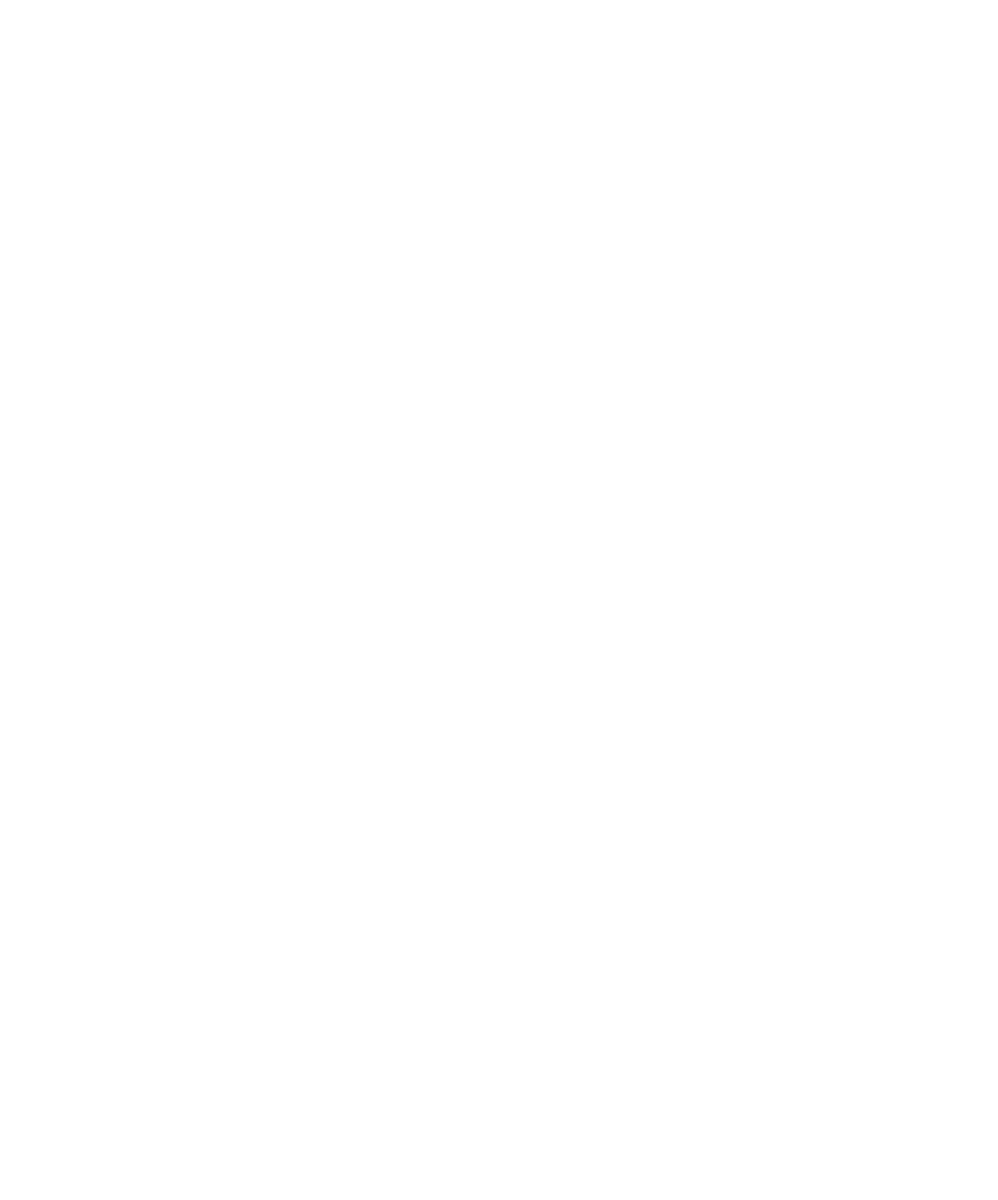
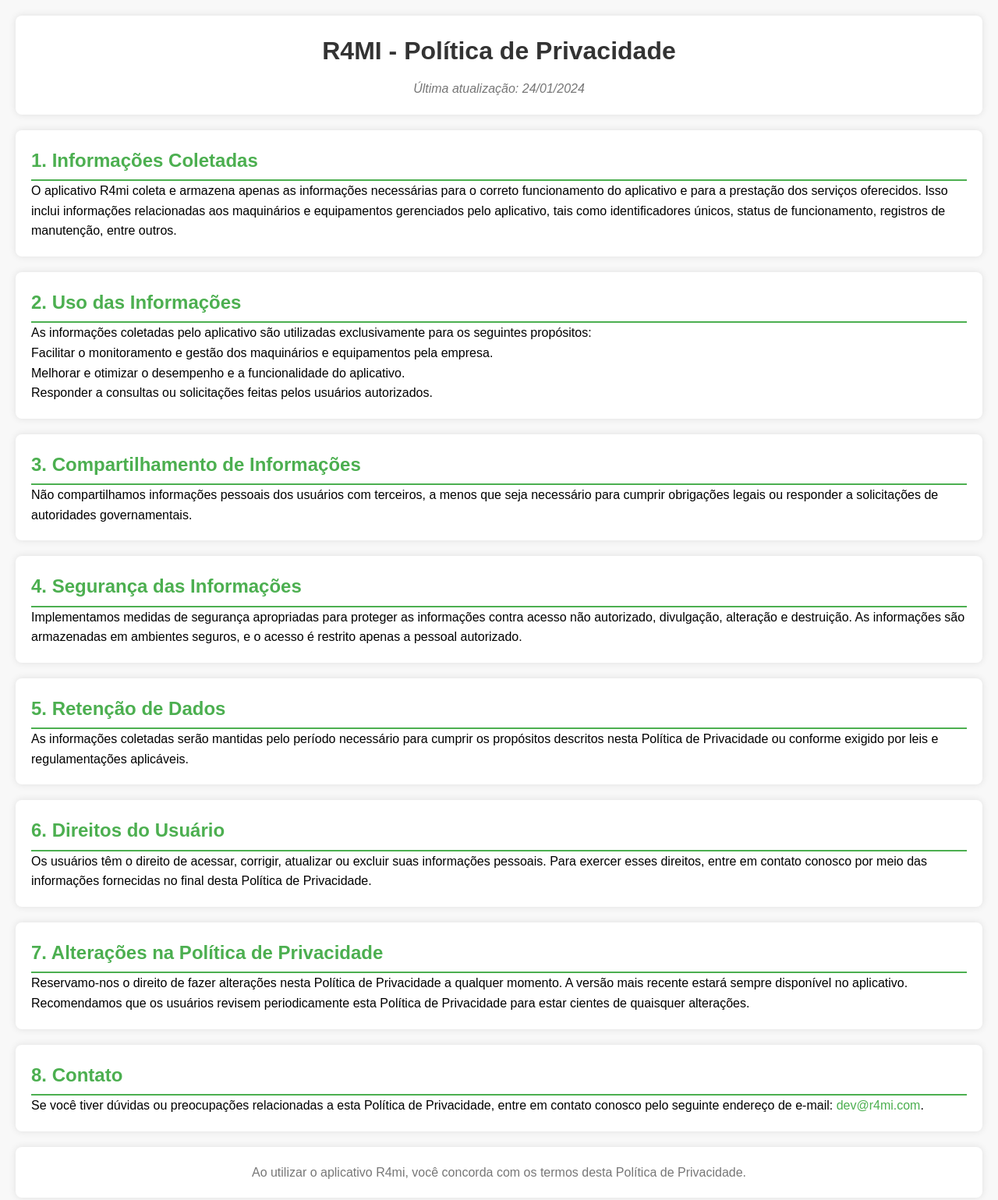
Before and after one commit to matheusesramos/r4mi-politica-privacidade, a plain HTML site: page index.html in a window 1280 px wide. Shown: the whole page at 78% size. Before the commit the page ends 800 px from the top, so only its background shows below. Drawn offline with Linux system fonts and the light colour scheme.

Commit message:
format page

```diff
--- a/index.html
+++ b/index.html
@@ -9,7 +9,71 @@
 </head>
 
 <body>
+    <header>
+        <h1>R4MI - Política de Privacidade</h1>
+        <p><em>Última atualização: 24/01/2024</em></p>
+    </header>
 
+    <section>
+        <h2>1. Informações Coletadas</h2>
+        <p>O aplicativo R4mi coleta e armazena apenas as informações necessárias para o correto
+            funcionamento do aplicativo e para a prestação dos serviços oferecidos. Isso inclui informações relacionadas
+            aos maquinários e equipamentos gerenciados pelo aplicativo, tais como identificadores únicos, status de
+            funcionamento, registros de manutenção, entre outros.</p>
+    </section>
+
+    <section>
+        <h2>2. Uso das Informações</h2>
+        <p>As informações coletadas pelo aplicativo são utilizadas exclusivamente para os seguintes propósitos:</p>
+        <ul>
+            <li>Facilitar o monitoramento e gestão dos maquinários e equipamentos pela empresa.</li>
+            <li>Melhorar e otimizar o desempenho e a funcionalidade do aplicativo.</li>
+            <li>Responder a consultas ou solicitações feitas pelos usuários autorizados.</li>
+        </ul>
+    </section>
+
+    <section>
+        <h2>3. Compartilhamento de Informações</h2>
+        <p>Não compartilhamos informações pessoais dos usuários com terceiros, a menos que seja necessário para cumprir
+            obrigações legais ou responder a solicitações de autoridades governamentais.</p>
+    </section>
+
+    <section>
+        <h2>4. Segurança das Informações</h2>
+        <p>Implementamos medidas de segurança apropriadas para proteger as informações contra acesso não autorizado,
+            divulgação, alteração e destruição. As informações são armazenadas em ambientes seguros, e o acesso é
+            restrito apenas a pessoal autorizado.</p>
+    </section>
+
+    <section>
+        <h2>5. Retenção de Dados</h2>
+        <p>As informações coletadas serão mantidas pelo período necessário para cumprir os propósitos descritos nesta
+            Política de Privacidade ou conforme exigido por leis e regulamentações aplicáveis.</p>
+    </section>
+
+    <section>
+        <h2>6. Direitos do Usuário</h2>
+        <p>Os usuários têm o direito de acessar, corrigir, atualizar ou excluir suas informações pessoais. Para exercer
+            esses direitos, entre em contato conosco por meio das informações fornecidas no final desta Política de
+            Privacidade.</p>
+    </section>
+
+    <section>
+        <h2>7. Alterações na Política de Privacidade</h2>
+        <p>Reservamo-nos o direito de fazer alterações nesta Política de Privacidade a qualquer momento. A versão mais
+            recente estará sempre disponível no aplicativo. Recomendamos que os usuários revisem periodicamente esta
+            Política de Privacidade para estar cientes de quaisquer alterações.</p>
+    </section>
+
+    <section>
+        <h2>8. Contato</h2>
+        <p>Se você tiver dúvidas ou preocupações relacionadas a esta Política de Privacidade, entre em contato conosco
+            pelo seguinte endereço de e-mail: <a href="mailto:dev@r4mi.com">dev@r4mi.com</a>.</p>
+    </section>
+
+    <footer>
+        <p>Ao utilizar o aplicativo R4mi, você concorda com os termos desta Política de Privacidade.</p>
+    </footer>
 </body>
 
 </html>
--- a/style.css
+++ b/style.css
@@ -0,0 +1,88 @@
+* {
+    margin: 0;
+    padding: 0;
+    box-sizing: border-box;
+}
+
+body {
+    font-family: 'Arial', sans-serif;
+    line-height: 1.6;
+    margin: 0;
+    padding: 0;
+    background-color: #f8f8f8;
+}
+
+header,
+section,
+footer {
+    margin: 20px;
+    background-color: #fff;
+    padding: 20px;
+    border-radius: 8px;
+    box-shadow: 0 0 10px rgba(0, 0, 0, 0.1);
+}
+
+h1,
+h2 {
+    color: #333;
+}
+
+ul {
+    list-style: none;
+    padding: 0;
+}
+
+/* Estilos do Cabeçalho */
+
+header {
+    text-align: center;
+}
+
+h1 {
+    margin-bottom: 10px;
+}
+
+em {
+    color: #777;
+}
+
+/* Estilos das Seções */
+
+section {
+    margin-bottom: 20px;
+}
+
+h2 {
+    color: #4CAF50;
+    border-bottom: 2px solid #4CAF50;
+    padding-bottom: 5px;
+}
+
+/* Estilos do Rodapé */
+
+footer {
+    text-align: center;
+    color: #777;
+}
+
+/* Links */
+
+a {
+    color: #4CAF50;
+    text-decoration: none;
+}
+
+a:hover {
+    text-decoration: underline;
+}
+
+/* Responsividade */
+
+@media only screen and (max-width: 600px) {
+
+    header,
+    section,
+    footer {
+        margin: 10px;
+    }
+}
```
